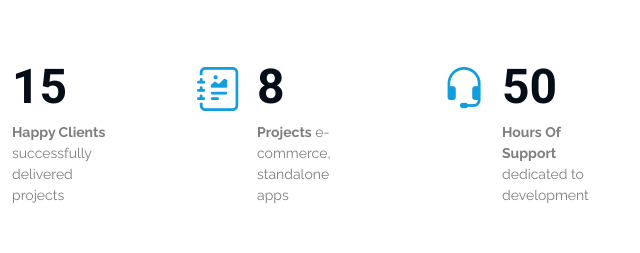
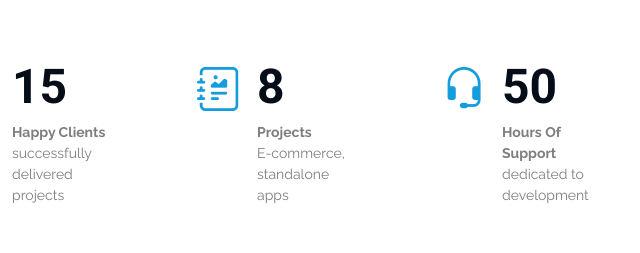
Before and after one commit to Myworldisjarvis/Sadaf-Hussain, a plain HTML site: page index.html in a window 1280 px wide. Shown: the part 1640-1893 px from the top of the page, 390-1030 px from the left. Drawn offline with nearby package versions, Linux system fonts and the light colour scheme; animation ran at ten frames a second.

Commit message:
Update index.html

```diff
--- a/index.html
+++ b/index.html
@@ -144,7 +144,7 @@
             <div class="stats-item">
               <i class="bi bi-journal-richtext"></i>
               <span data-purecounter-start="0" data-purecounter-end="8" data-purecounter-duration="1" class="purecounter"></span>
-              <p><strong>Projects</strong> <span>e-commerce, standalone apps</span></p>
+              <p><strong>Projects</strong><br/> <span>E-commerce, standalone apps</span></p>
             </div>
           </div><!-- End Stats Item -->
 
```
